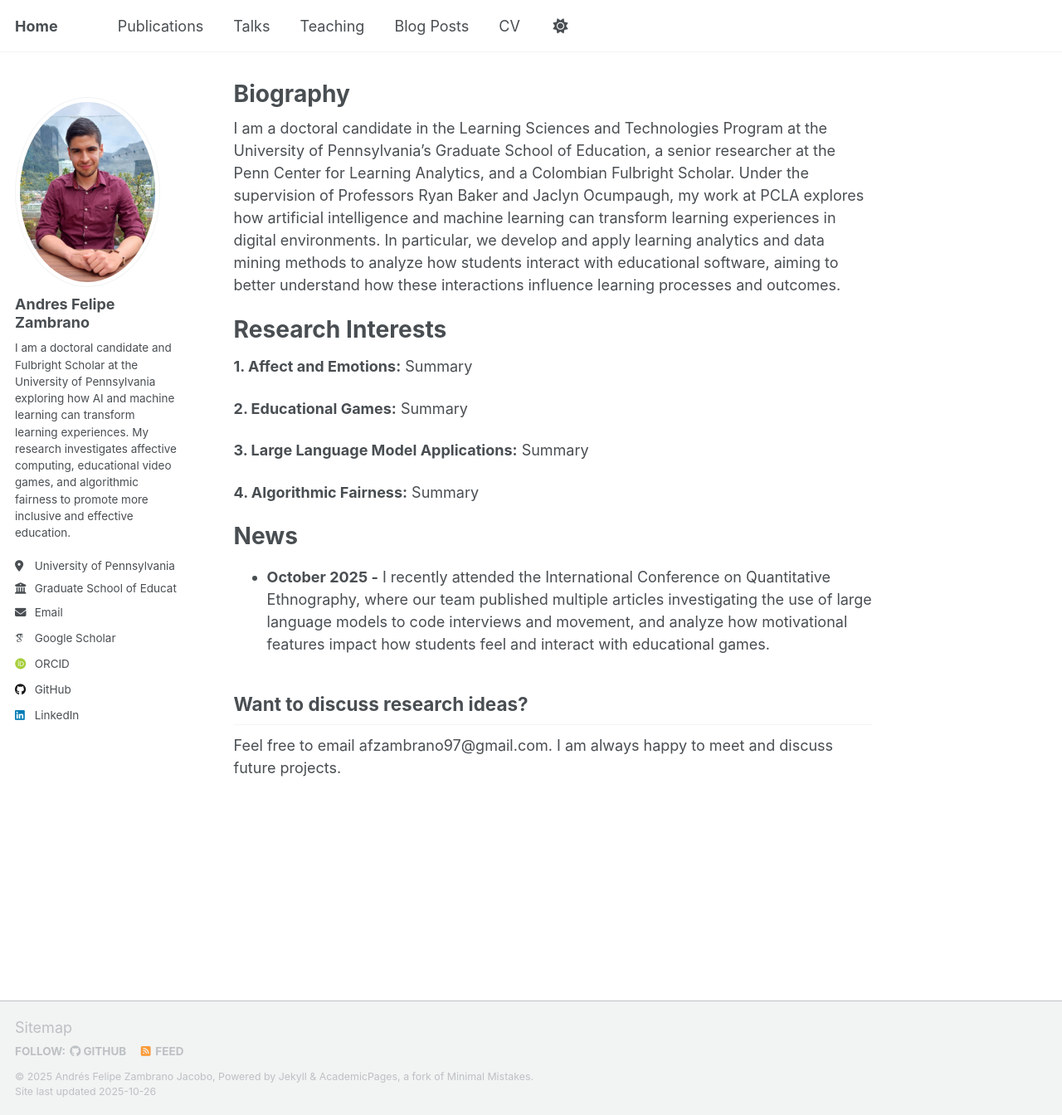
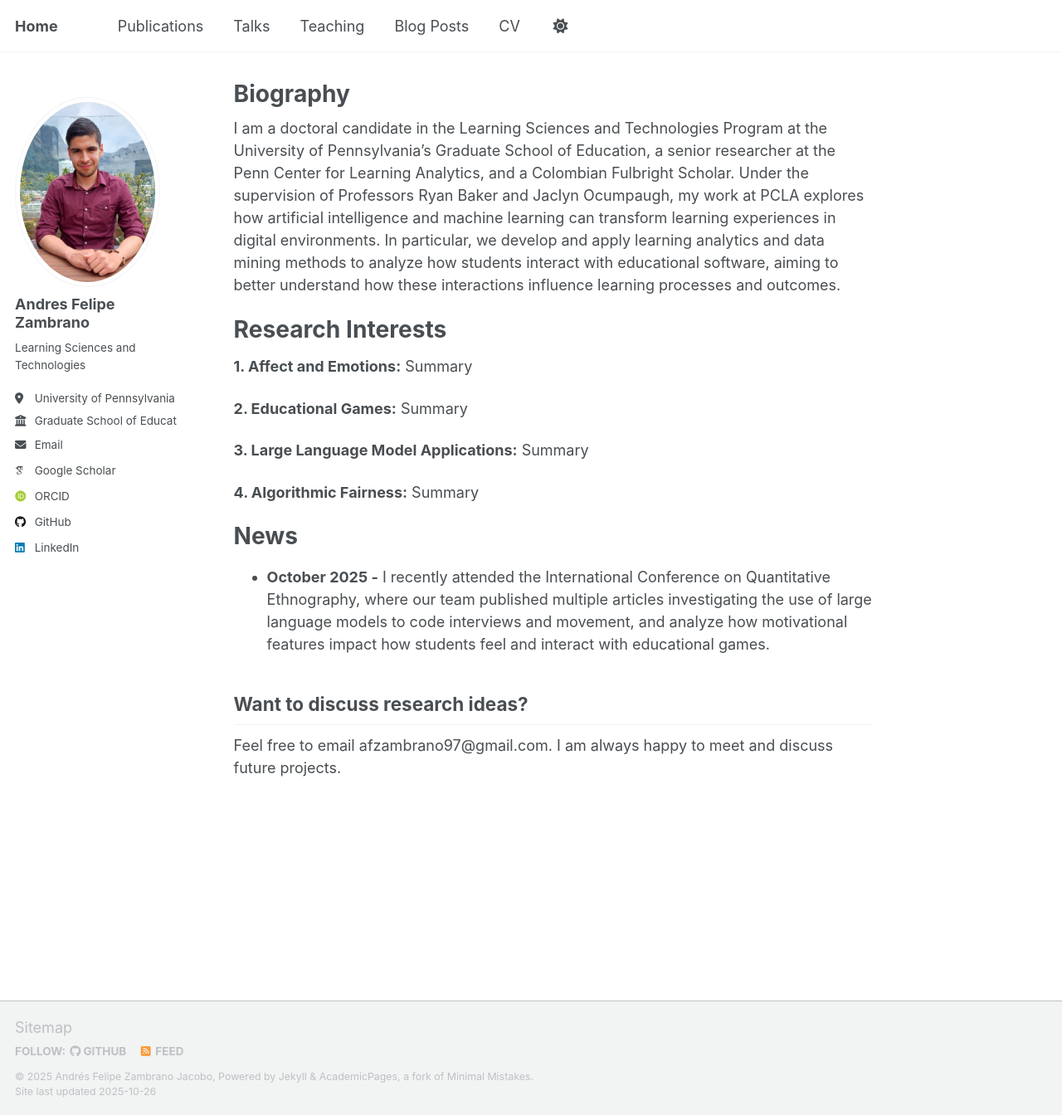
Before and after one commit to afzambrano/afzambrano.github.io, a Jekyll site: the page built from _pages/about.md, in a window 1280 px wide and 1344 px high. Shown: the whole window at 83% size. Built offline with Jekyll 4.4.1, drawn with Linux system fonts in a browser that asks for light colours; some web fonts are replaced; a script that is not in the unit is left out.

Commit message:
Update _config.yml

```diff
--- a/_config.yml
+++ b/_config.yml
@@ -26,7 +26,7 @@ author:
   avatar           : "Profile.jpg"
   name             : "Andres Felipe Zambrano"
   pronouns         : # example: "she/her"
-  bio              : "I am a doctoral candidate and Fulbright Scholar at the University of Pennsylvania exploring how AI and machine learning can transform learning experiences. My research investigates affective computing, educational video games, and algorithmic fairness to promote more inclusive and effective education."
+  bio              : "Learning Sciences and Technologies"
   location         : "University of Pennsylvania"
   employer         : "Graduate School of Education"
   uri              : # URL
```
